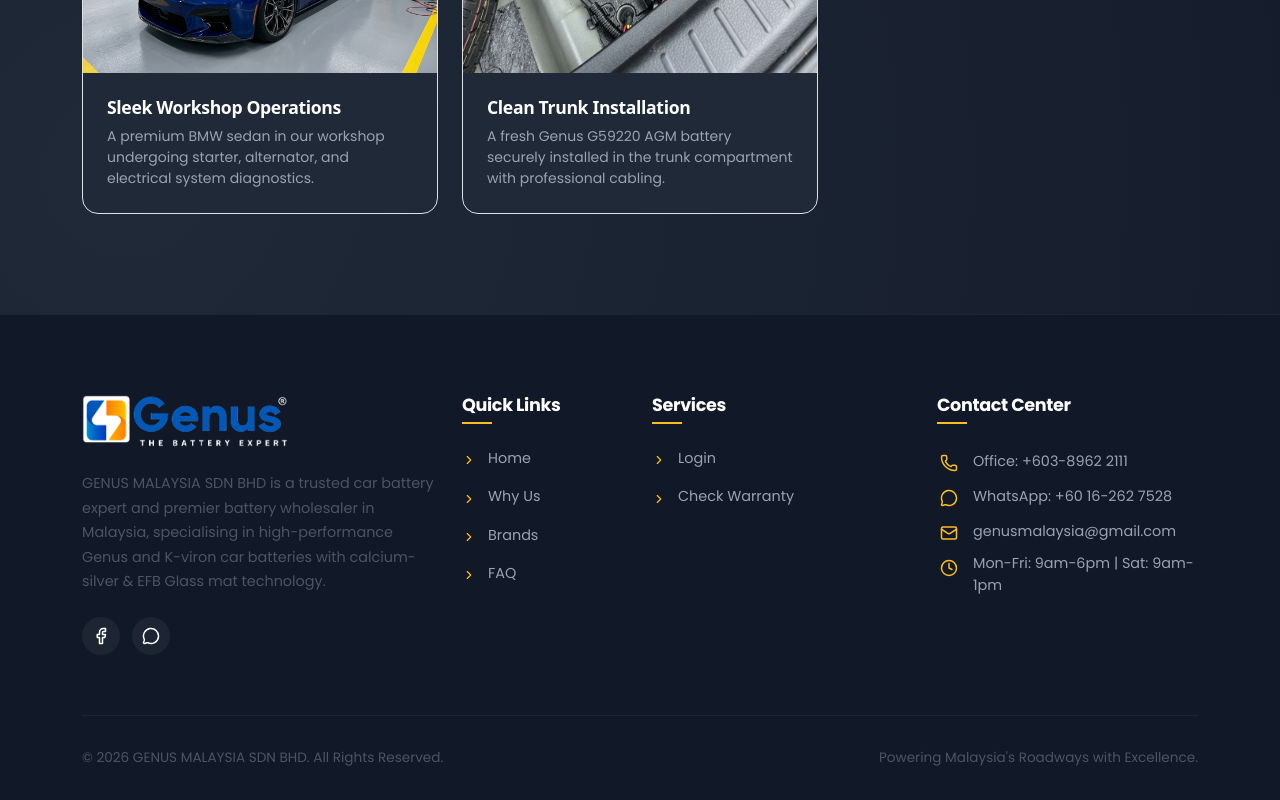
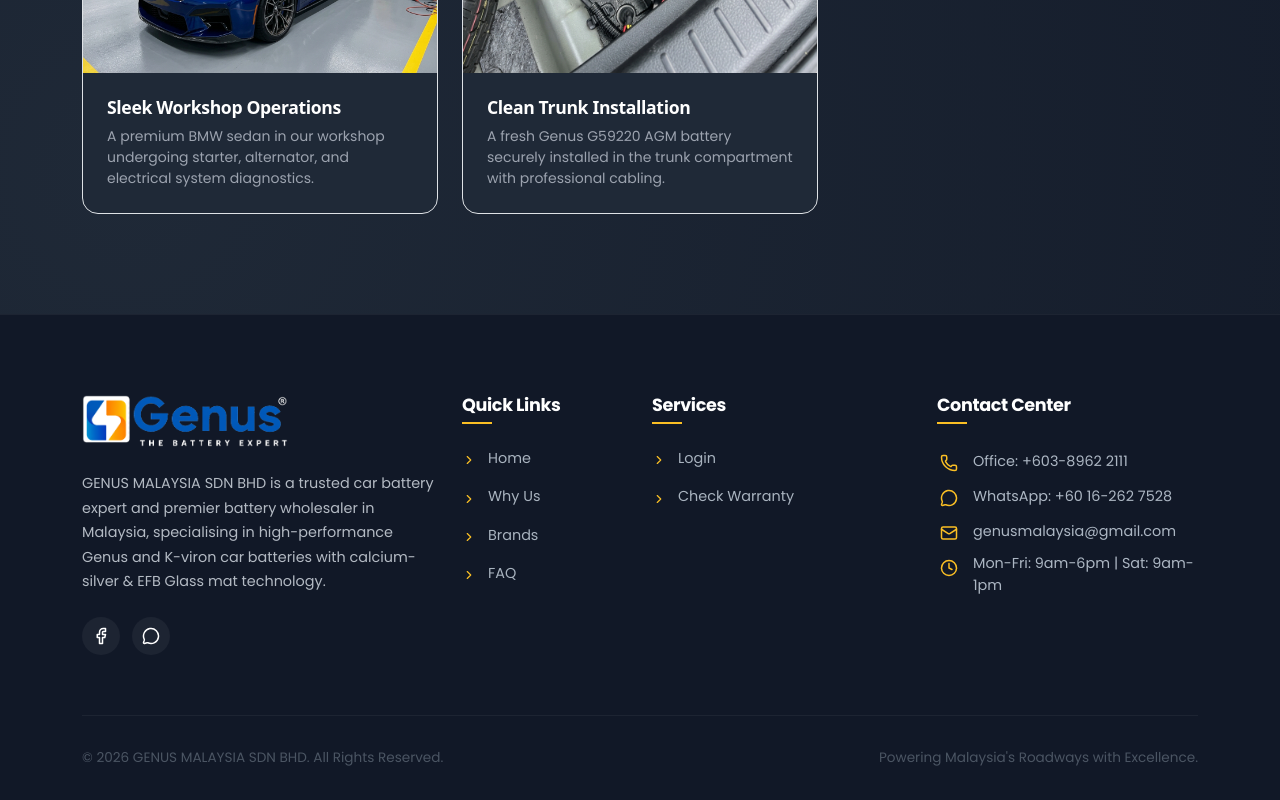
Before and after one commit to stephenfong24/genus-malaysia-template, a React (Vite) app: page / in a window 1280 px wide. Shown: the part 5869-6669 px from the top of the page. Built offline with nearby package versions, Linux system fonts and the light colour scheme; no server answers.

Commit message:
footer font color changed

```diff
--- a/src/assets/css/style.css
+++ b/src/assets/css/style.css
@@ -2261,6 +2261,9 @@
 
 /* --- Premium Footer --- */
 .premium-footer {
+    --footer-desc-color: rgba(226, 232, 240, 0.78);
+    --footer-link-color: rgba(203, 213, 225, 0.82);
+    --footer-contact-color: rgba(203, 213, 225, 0.84);
     background-color: var(--color-primary);
     color: var(--color-gray-400);
     padding: 80px 0 30px 0;
@@ -2279,6 +2282,7 @@
 }
 
 .footer-desc {
+    color: var(--footer-desc-color);
     font-size: 0.9rem;
     line-height: 1.7;
     margin-bottom: 1.5rem;
@@ -2338,7 +2342,7 @@
 }
 
 .footer-links-list li a {
-    color: var(--color-gray-400);
+    color: var(--footer-link-color);
     font-size: 0.9rem;
     display: inline-flex;
     align-items: center;
@@ -2352,6 +2356,7 @@
 }
 
 .footer-contact-item {
+    color: var(--footer-contact-color);
     display: flex;
     gap: 0.75rem;
     margin-bottom: 1rem;
@@ -2666,6 +2671,12 @@
     color: var(--color-support) !important;
 }
 
+body.theme-navy .premium-footer {
+    --footer-desc-color: rgba(226, 236, 255, 0.8);
+    --footer-link-color: rgba(219, 234, 254, 0.8);
+    --footer-contact-color: rgba(219, 234, 254, 0.82);
+}
+
 body.theme-navy .genus-featured-section {
     --genus-featured-accent: #FF3E6C;
     --genus-featured-support: #5AA7FF;
@@ -2868,6 +2879,9 @@
 }
 
 body.theme-gray .premium-footer {
+    --footer-desc-color: rgba(244, 244, 245, 0.82);
+    --footer-link-color: rgba(228, 228, 231, 0.84);
+    --footer-contact-color: rgba(228, 228, 231, 0.86);
     background:
         radial-gradient(circle at 16% 8%, rgba(214, 162, 30, 0.06), transparent 28%),
         linear-gradient(135deg, #2b3038 0%, #23272f 52%, #1b1f26 100%) !important;
```
